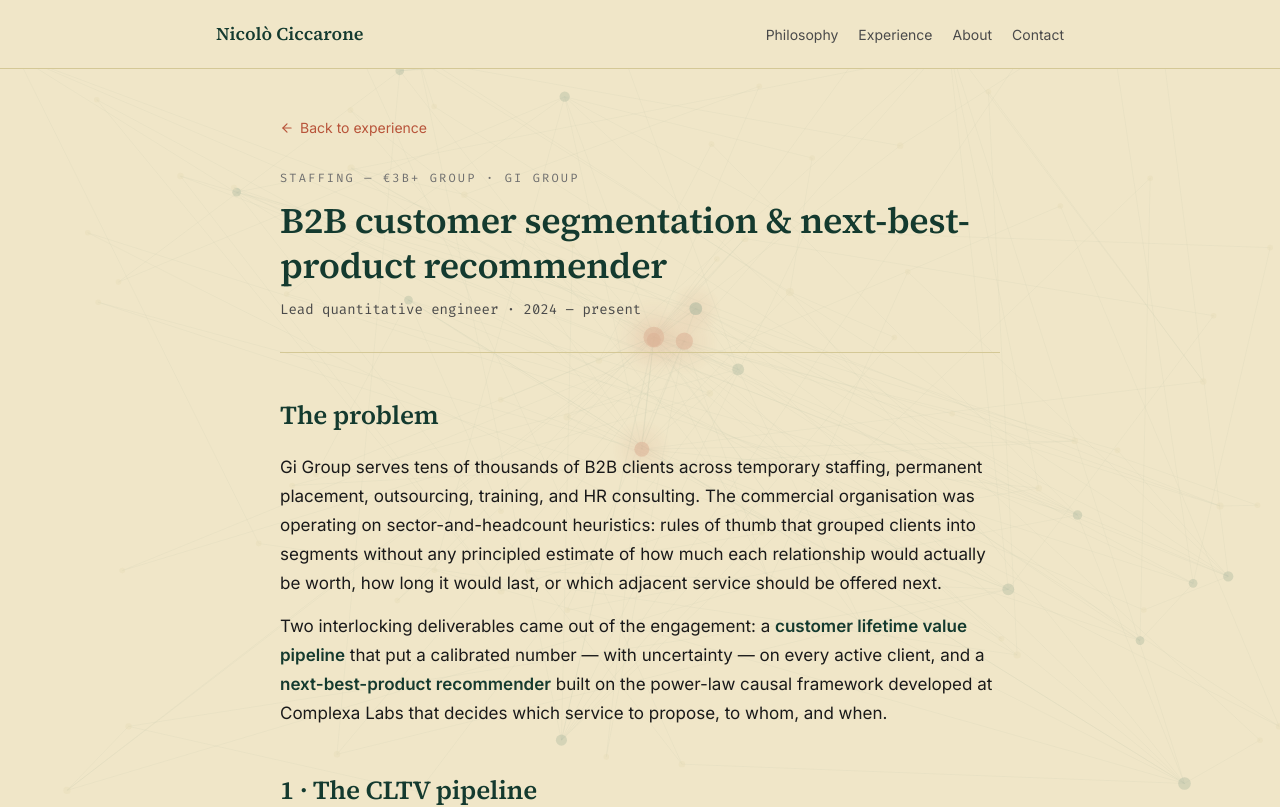
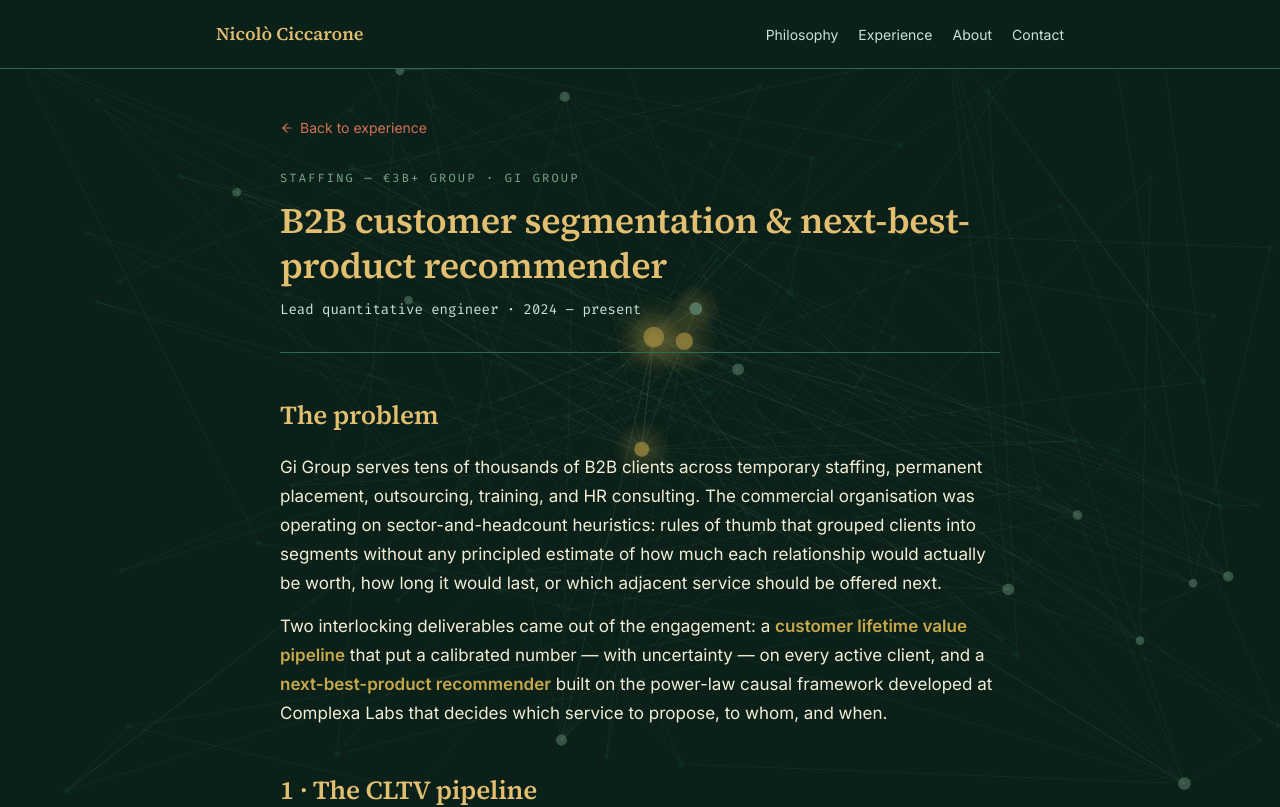
Before and after one commit to nclcc/nclcc.github.io, a Next.js app: page /experience/gigroup-cltv-nbp in a window 1280 px wide. Shown: the top 807 px of the page. Built offline with nearby package versions, Linux system fonts and the light colour scheme.

Commit message:
Reframe OG card around power laws and extreme value theory

```diff
--- a/app/globals.css
+++ b/app/globals.css
@@ -1,19 +1,36 @@
 @import "tailwindcss";
 
-/* ── Brand kit (adapted from Complexa Labs) ──────────────────────────── */
+/* ── Brand kit — DARK MODE (adapted from Complexa DWS palette) ────────
+   Token names preserved from the original cream palette so component
+   styling reads the same; only the *values* are flipped. Mental map:
+     --bk-cream*  → backgrounds (deep forest → elevated surfaces)
+     --bk-ink*    → text (cream → muted green-cream)
+     --bk-green*  → primary accent (now gold, signalling importance)
+     --bk-sienna* → callouts / links (warmer terracotta on dark)
+     --bk-rule    → hairlines (subtle border)
+*/
 :root {
-  --bk-green:      #1D4D3E;
-  --bk-green-dk:   #143A2F;
-  --bk-green-lt:   #2E6354;
-  --bk-cream:      #F0E6C8;
-  --bk-cream-lt:   #F8F1DE;
-  --bk-cream-dk:   #E5D9B5;
-  --bk-sienna:     #B8543A;
-  --bk-sienna-lt:  #D17157;
-  --bk-ink:        #1A1A1A;
-  --bk-ink-mid:    #4A4A4A;
-  --bk-ink-lt:     #6E6E6E;
-  --bk-rule:       #D4C896;
+  /* Backgrounds */
+  --bk-cream:      #0A2018;   /* deepest — body/page */
+  --bk-cream-lt:   #143D2B;   /* elevated cards */
+  --bk-cream-dk:   #1A4A36;   /* tags / hover surfaces */
+
+  /* Primary accent (was forest green → now gold) */
+  --bk-green:      #C9A84C;   /* primary accent */
+  --bk-green-dk:   #E2BE70;   /* strongest emphasis (headings) */
+  --bk-green-lt:   #8C7235;   /* dim accent */
+
+  /* Secondary accent — sienna stays warm on dark */
+  --bk-sienna:     #D17157;
+  --bk-sienna-lt:  #E89A7E;
+
+  /* Text */
+  --bk-ink:        #F2EDD6;   /* body */
+  --bk-ink-mid:    #C8E4D8;   /* secondary */
+  --bk-ink-lt:     #7EA890;   /* tertiary / muted */
+
+  /* Hairlines */
+  --bk-rule:       #2D6B50;
 }
 
 @theme {
@@ -74,11 +91,12 @@
 .prose-bk code {
   font-family: var(--font-mono);
   background: var(--bk-cream-dk);
+  color: var(--bk-green-dk);
   padding: 0.1rem 0.35rem;
   border-radius: 3px;
   font-size: 0.92em;
 }
-.prose-bk strong { color: var(--bk-green-dk); font-weight: 600; }
+.prose-bk strong { color: var(--bk-green); font-weight: 600; }
 .prose-bk blockquote {
   border-left: 3px solid var(--bk-sienna);
   padding: 0.25rem 0 0.25rem 1rem;
--- a/app/layout.tsx
+++ b/app/layout.tsx
@@ -8,10 +8,36 @@
 const firaCode = Fira_Code({ subsets: ["latin"], variable: "--font-mono", weight: ["400", "500"] });
 const sourceSerif = Source_Serif_4({ subsets: ["latin"], variable: "--font-serif", weight: ["400", "600"] });
 
+const SITE_URL = "https://nclcc.github.io";
+const SITE_TITLE = "Nicolò Ciccarone — Quantitative Modelling & Causal Inference";
+const SITE_DESCRIPTION =
+  "Causal models and data systems for enterprise clients across financial services, staffing, automotive SaaS, and public research — grounded in the power-law causal framework developed at Complexa Labs.";
+
 export const metadata: Metadata = {
-  title: "Nicolò Ciccarone — Quantitative Modelling & Data Engineering",
-  description:
-    "Quantitative modelling and data engineering for enterprise clients across financial services, staffing, and public research.",
+  metadataBase: new URL(SITE_URL),
+  title: SITE_TITLE,
+  description: SITE_DESCRIPTION,
+  openGraph: {
+    title: SITE_TITLE,
+    description: SITE_DESCRIPTION,
+    url: SITE_URL,
+    siteName: "Nicolò Ciccarone",
+    type: "website",
+    images: [
+      {
+        url: "/og.png",
+        width: 1200,
+        height: 630,
+        alt: "Nicolò Ciccarone — Quantitative modelling & causal inference",
+      },
+    ],
+  },
+  twitter: {
+    card: "summary_large_image",
+    title: SITE_TITLE,
+    description: SITE_DESCRIPTION,
+    images: ["/og.png"],
+  },
 };
 
 export default function RootLayout({ children }: { children: React.ReactNode }) {
--- a/components/ScaleFreeBackground.tsx
+++ b/components/ScaleFreeBackground.tsx
@@ -59,10 +59,10 @@
   return { nodes, edges };
 }
 
-// Brand-kit palette (light cream theme)
-const HUB =  { r: 184, g:  84, b:  58 };   // sienna — high-degree hubs
-const MID =  { r:  46, g:  99, b:  84 };   // green-lt — mid-degree
-const LEAF = { r: 212, g: 200, b: 150 };   // rule — peripheral leaves
+// Brand-kit palette (dark mode — Complexa DWS-style)
+const HUB =  { r: 201, g: 168, b:  76 };   // gold — high-degree hubs
+const MID =  { r: 126, g: 168, b: 144 };   // muted teal — mid-degree
+const LEAF = { r:  20, g:  61, b:  43 };   // dark green — peripheral, fades into bg
 
 const rgba = (c: { r: number; g: number; b: number }, a: number) =>
   `rgba(${c.r},${c.g},${c.b},${a})`;
@@ -101,7 +101,7 @@
         ctx.beginPath();
         ctx.moveTo(na.x, na.y);
         ctx.lineTo(nb.x, nb.y);
-        ctx.strokeStyle = rgba(MID, 0.12);
+        ctx.strokeStyle = rgba(MID, 0.18);
         ctx.lineWidth = 0.7;
         ctx.stroke();
       }
@@ -116,7 +116,7 @@
 
         if (norm > 0.5) {
           const gr = ctx.createRadialGradient(n.x, n.y, 0, n.x, n.y, rr * 4);
-          gr.addColorStop(0, rgba(HUB, 0.22));
+          gr.addColorStop(0, rgba(HUB, 0.35));
           gr.addColorStop(1, rgba(HUB, 0));
           ctx.beginPath();
           ctx.arc(n.x, n.y, rr * 4, 0, Math.PI * 2);
@@ -126,7 +126,7 @@
 
         ctx.beginPath();
         ctx.arc(n.x, n.y, rr, 0, Math.PI * 2);
-        ctx.fillStyle = rgba(col, norm > 0.5 ? 0.55 : 0.4);
+        ctx.fillStyle = rgba(col, norm > 0.5 ? 0.85 : 0.55);
         ctx.fill();
       }
 
@@ -174,7 +174,7 @@
         height: "100vh",
         pointerEvents: "none",
         zIndex: 0,
-        opacity: 0.35,
+        opacity: 0.7,
       }}
     />
   );
--- /dev/null
+++ b/cv-source/og-card.html
@@ -0,0 +1,193 @@
+<!DOCTYPE html>
+<html lang="en">
+<head>
+<meta charset="UTF-8">
+<title>OG Card</title>
+<style>
+  * { box-sizing: border-box; margin: 0; padding: 0; }
+  html, body {
+    width: 1200px;
+    height: 630px;
+    overflow: hidden;
+    font-family: "Inter", "Helvetica Neue", "Helvetica", sans-serif;
+    background: #1D4D3E; /* forest green, matching the Complexa banner */
+    color: #F2EDD6;
+    position: relative;
+  }
+  /* Tree backdrop — SVG, positioned left-of-center */
+  #tree-wrap {
+    position: absolute;
+    inset: 0;
+    z-index: 0;
+  }
+  /* Subtle vignette/right-side darkening to make the text panel pop */
+  .vignette {
+    position: absolute;
+    inset: 0;
+    z-index: 1;
+    background: linear-gradient(
+      to right,
+      rgba(29, 77, 62, 0) 0%,
+      rgba(29, 77, 62, 0) 45%,
+      rgba(20, 58, 47, 0.55) 70%,
+      rgba(14, 42, 33, 0.7) 100%
+    );
+  }
+  .frame {
+    position: absolute;
+    inset: 28px;
+    border: 1px solid rgba(212, 200, 150, 0.22);
+    border-radius: 4px;
+    z-index: 2;
+  }
+  /* Right-side text panel */
+  .panel {
+    position: absolute;
+    right: 0;
+    top: 0;
+    bottom: 0;
+    width: 600px;
+    padding: 90px 70px 80px 30px;
+    z-index: 3;
+    display: flex;
+    flex-direction: column;
+    justify-content: space-between;
+  }
+  .eyebrow {
+    font-family: "Fira Code", "Menlo", monospace;
+    font-size: 12px;
+    letter-spacing: 0.28em;
+    text-transform: uppercase;
+    color: #D17157;
+    margin-bottom: 20px;
+  }
+  .name {
+    font-family: "Iowan Old Style", "Source Serif Pro", "Iowan Old Style W04", Georgia, serif;
+    font-size: 60px;
+    font-weight: 600;
+    letter-spacing: -0.015em;
+    color: #F2EDD6;
+    line-height: 1.0;
+    margin-bottom: 18px;
+  }
+  .rule {
+    width: 80px;
+    height: 1px;
+    background: #C9A84C;
+    margin: 14px 0 22px;
+    opacity: 0.7;
+  }
+  .tagline {
+    font-size: 17px;
+    line-height: 1.5;
+    color: #F2EDD6;
+  }
+  .tagline em {
+    font-style: italic;
+    color: #C9A84C;
+    font-weight: 500;
+  }
+  .footer {
+    font-family: "Fira Code", "Menlo", monospace;
+    font-size: 14px;
+    color: #C8E4D8;
+    opacity: 0.85;
+  }
+  .url {
+    color: #E2BE70;
+    font-weight: 600;
+    font-size: 16px;
+    letter-spacing: -0.005em;
+    display: block;
+    margin-bottom: 8px;
+  }
+  .pill {
+    display: inline-block;
+    border: 1px solid rgba(201, 168, 76, 0.55);
+    color: #C9A84C;
+    padding: 5px 12px;
+    border-radius: 999px;
+    font-size: 10px;
+    letter-spacing: 0.18em;
+    text-transform: uppercase;
+  }
+</style>
+</head>
+<body>
+
+<div id="tree-wrap"></div>
+<div class="vignette"></div>
+<div class="frame"></div>
+
+<div class="panel">
+  <div>
+    <div class="eyebrow">Power-law dynamics · Extreme value theory</div>
+    <div class="name">Nicolò<br>Ciccarone</div>
+    <div class="rule"></div>
+    <div class="tagline">
+      Quantitative models and data systems for enterprise clients across financial services,
+      staffing, automotive SaaS, and public research — <em>grounded in the power-law and
+      extreme-value framework developed at Complexa Labs.</em>
+    </div>
+  </div>
+  <div class="footer">
+    <span class="url">nclcc.github.io</span>
+    <span class="pill">Complexa Labs</span>
+  </div>
+</div>
+
+<script>
+  // ── Fractal tree (port of Complexa AnimatedTree.tsx) ──────────────
+  const MAX_DEPTH = 5;
+  const CORNER_DEPTH = 4;
+
+  function build(x, y, angle, length, depth, maxDepth, spread, scale, acc) {
+    if (depth === 0 || length < 2) return acc;
+    const rad = (angle * Math.PI) / 180;
+    const x2 = x + length * Math.sin(rad);
+    const y2 = y - length * Math.cos(rad);
+    acc.push({ x1: x, y1: y, x2, y2, depth, maxDepth });
+    const sp = spread + depth * 4;
+    build(x2, y2, angle - sp, length * scale, depth - 1, maxDepth, spread, scale, acc);
+    build(x2, y2, angle + sp, length * scale, depth - 1, maxDepth, spread, scale, acc);
+    return acc;
+  }
+
+  // Compose: main tree centered around x=380, root near bottom, reaches high.
+  // + two corner sprouts coming in from the top corners
+  const main  = build(380, 625, 0,    195, MAX_DEPTH,    MAX_DEPTH,    42, 0.68, []);
+  const tl    = build(40,  -10, 130,   72, CORNER_DEPTH, CORNER_DEPTH, 28, 0.70, []);
+  const tr    = build(740, -10, -130,  72, CORNER_DEPTH, CORNER_DEPTH, 28, 0.70, []);
+  const all = [...main, ...tl, ...tr];
+
+  const svgNs = "http://www.w3.org/2000/svg";
+  const svg = document.createElementNS(svgNs, "svg");
+  svg.setAttribute("viewBox", "0 0 1200 630");
+  svg.setAttribute("width", "1200");
+  svg.setAttribute("height", "630");
+
+  for (const b of all) {
+    const t = b.depth / b.maxDepth;
+    const opacity = 0.55 + t * 0.4;
+    const strokeW = Math.max(1.0, b.depth * 0.9);
+    // Inverted relationship: trunk (depth high) → green; tips (depth low) → gold
+    const color =
+      b.depth > b.maxDepth * 0.7 ? "#4D9B70" :
+      b.depth > b.maxDepth * 0.4 ? "#C8E4D8" :
+                                   "#E2BE70";
+    const line = document.createElementNS(svgNs, "line");
+    line.setAttribute("x1", b.x1);
+    line.setAttribute("y1", b.y1);
+    line.setAttribute("x2", b.x2);
+    line.setAttribute("y2", b.y2);
+    line.setAttribute("stroke", color);
+    line.setAttribute("stroke-width", strokeW);
+    line.setAttribute("stroke-opacity", opacity);
+    line.setAttribute("stroke-linecap", "round");
+    svg.appendChild(line);
+  }
+  document.getElementById("tree-wrap").appendChild(svg);
+</script>
+
+</body>
+</html>
```
Also changed, not shown: public/og.png (added).
